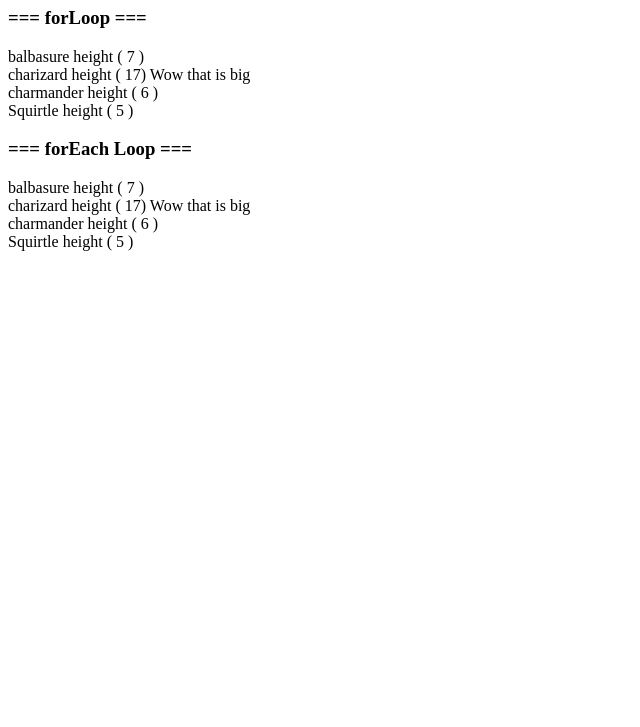
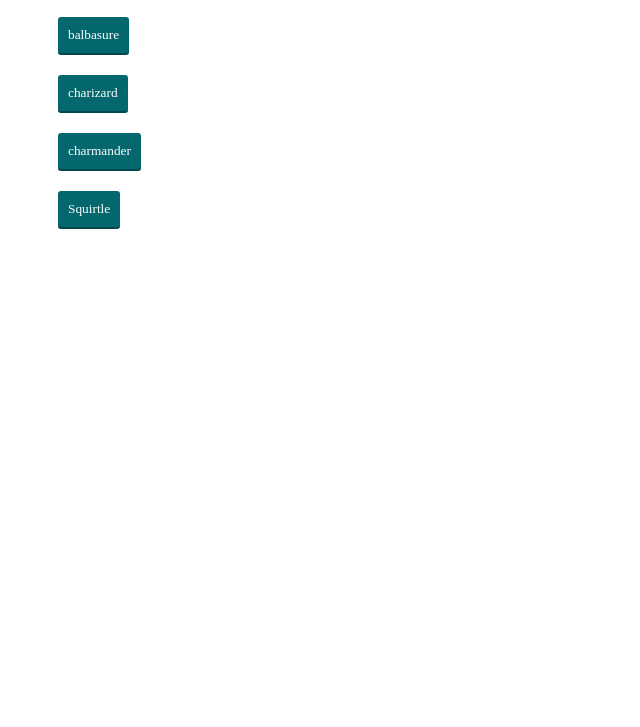
Before and after one commit to abuomar85/simple-js-app-okt, a plain HTML site: page index.html in a window 1280 px wide. Shown: the part 73-800 px from the top of the page, without its empty margins (0-640 px from the left). Drawn offline with Linux system fonts and the light colour scheme.

Commit message:
update html css and js files
creating ul in html to hold the pokemons name
create a style for the button
new function add list item to add a new pokemon to the list
show details funciton to show the pokemon name when ever the button is clicked

```diff
--- a/css/styles.css
+++ b/css/styles.css
@@ -1,3 +1,45 @@
 h1 {
     color: red;
 }
+
+.pokemon-button {
+    border: none;
+    font-family: inherit;
+    background-color: #05676e;
+    color: white;
+    text-decoration: none;
+    padding: 10px;
+    border-radius: 3px;
+    border-bottom: 2px solid #03474c;
+    transition: 0.4s opacity, background-color, 0.4s font-size;
+    margin: 10px;
+
+}
+.pokemon-button:hover {
+    cursor: pointer;
+    opacity: 0.9;
+}
+
+.pokemon-list {
+   list-style: none;
+}
+
+@media (max-width: 768px){
+    h1{
+        font-size: 24px;
+    }
+    .pokemon-button {
+        padding: 8px;
+        margin: 8px;
+    }
+}
+
+@media(max-width:480px) {
+    h1 {
+        font-size: 20px;
+    }
+    .pokemon-button {
+        padding: 6px;
+        margin: 6px;
+    }
+}
--- a/index.html
+++ b/index.html
@@ -7,8 +7,10 @@
     <title>Simple js App</title>
 </head>
 <body>
-    <h1>Pokedox App </h1>
+    <h1>Pokedex App</h1>
+    <ul class='pokemon-list'>
 
+    </ul>
 
     <script src="js/scripts.js"></script>
 </body>
--- a/js/scripts.js
+++ b/js/scripts.js
@@ -33,47 +33,52 @@
             return pokemonList.filter(pokemon => pokemon.name.toLowerCase() === name.toLowerCase());
         };
 
+        // make a list of pokemon inside ul
+        function addListItem(pokemon) {
+            let pokemonList = document.querySelector('.pokemon-list');
+            let listItem = document.createElement('li');
+            let button = document.createElement('button');
+            button.innerText = pokemon.name;
+            button.classList.add('pokemon-button');
+            pokemonList.appendChild(listItem);
+            listItem.appendChild(button);
+            // log the pokemon name when the button is clicked
+            showDetails(button,pokemon)
+
+        }
+
+        //listen to the events and log the pokemon name when the button is clicked
+        function showDetails(button, pokemon) {
+            button.addEventListener('click', function() {
+                console.log(pokemon.name);
+            })
+
+        }
 
 
         return{
             add: add,
             getAll: getAll,
-           findPokemonByName: findPokemonByName
+           findPokemonByName: findPokemonByName,
+           addListItem: addListItem,
+           showDetails: showDetails
 
         }
 
     })();
 
-    // searching for a pokemon
-    const result = pokemonRepository.findPokemonByName('charizard');
+    // searching for a pokemon (Enter the name between the breaks)
+    const result = pokemonRepository.findPokemonByName('');
 
     if (result.length > 0) {
-        console.log('Found Pokémon:', result[0]);
+        console.log('Found Pokemon:', result[0]);
     } else {
-        console.log('Pokémon not found.');
+        console.log('Pokemon not found.');
     }
-
     //adding new pokemon
     pokemonRepository.add({name: 'Squirtle', height: 5, types: ['Squirtle']});
 
-
-    // looping through the repo and type the results on the html page
-    document.write("<h3> === forLoop === </h3>")
-     for(let i=0; i<pokemonRepository.getAll().length; i++) {
-        if(pokemonRepository.getAll()[i].height > 7){
-    document.write( (pokemonRepository.getAll()[i].name + ' height ( ' + pokemonRepository.getAll()[i].height + ') Wow that is big <br>'))
-        }
-        else{
-            document.write((pokemonRepository.getAll()[i].name + ' height ( ' + pokemonRepository.getAll()[i].height + ' ) <br>'))
-        }
-    }
-
-    document.write("<h3> === forEach Loop === </h3>")
+    //looping throug the pokemons using forEachLoop
     pokemonRepository.getAll().forEach(function (pokemon) {
-        if(pokemon.height > 7){
-            document.write( (pokemon.name + ' height ( ' + pokemon.height + ') Wow that is big <br>'))
-                }
-                else{
-                    document.write((pokemon.name + ' height ( ' + pokemon.height + ' ) <br>'))
-                }
+        pokemonRepository.addListItem(pokemon);
     })
```
